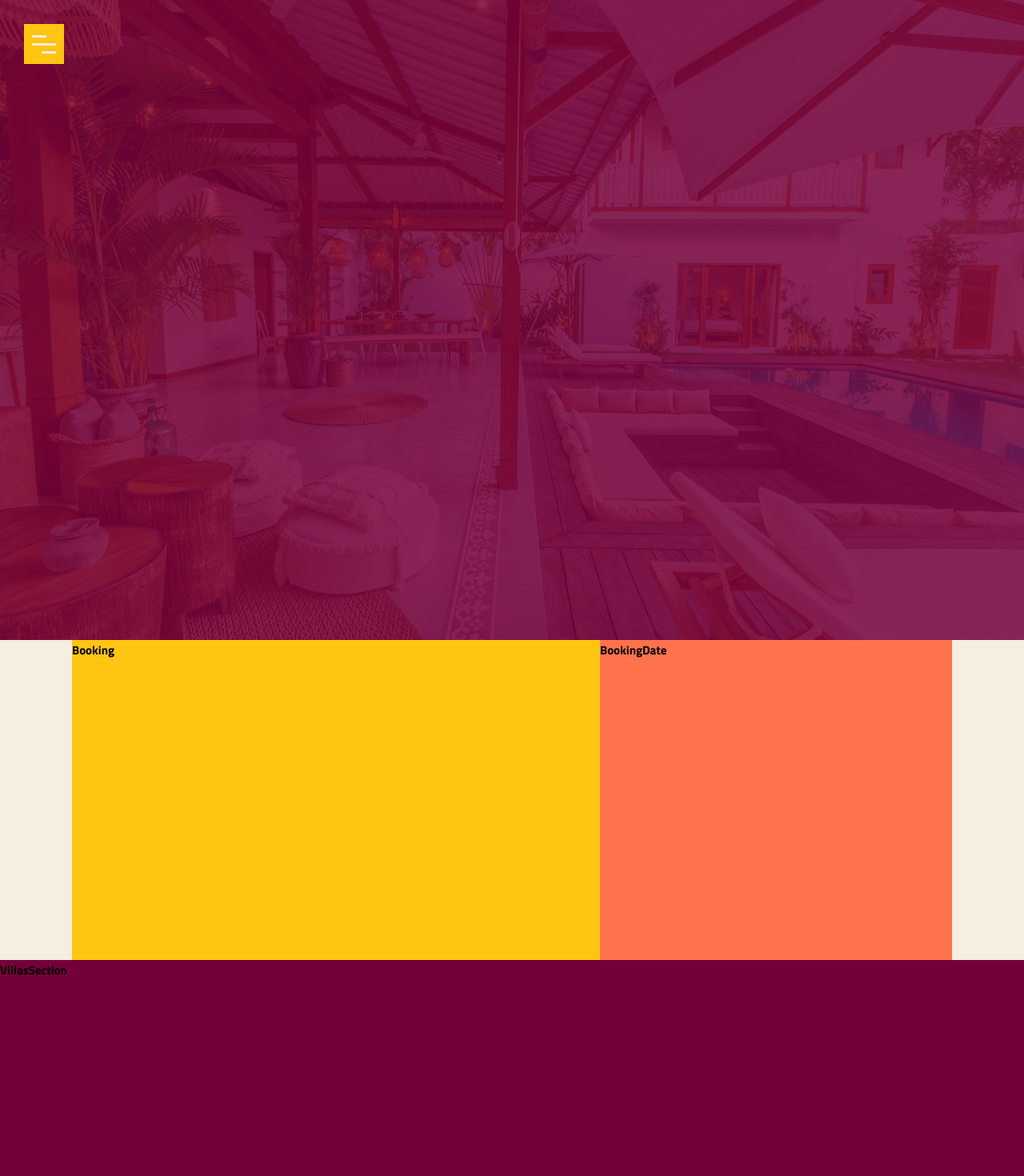
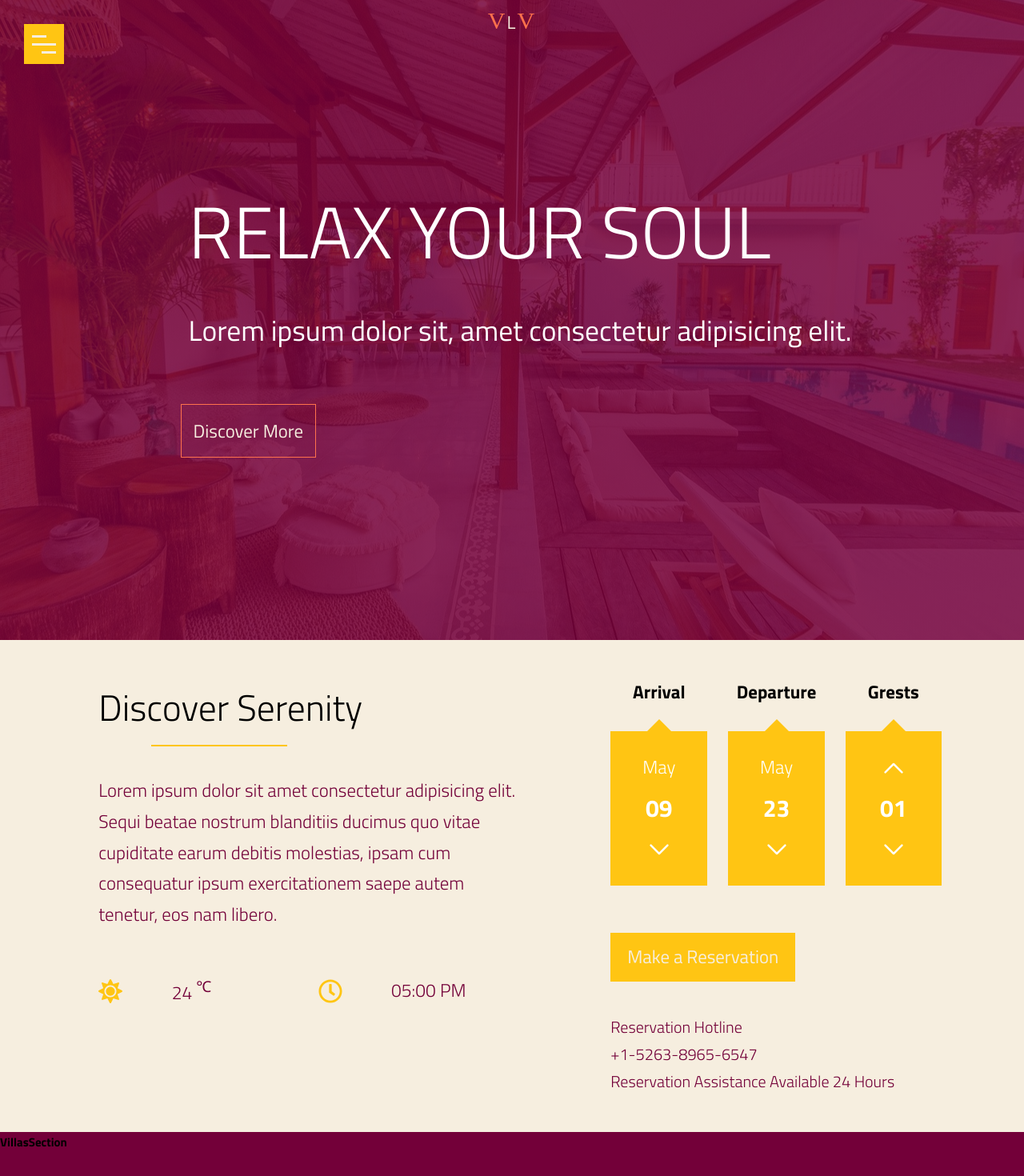
Before and after one commit to claudiobelempb/project-vlv-website, a Next.js app: page / in a window 1280 px wide. Shown: the top 1470 px of the page at 80% size. Built offline with nearby package versions, Linux system fonts and the light colour scheme.

Commit message:
booking, booking-date

```diff
--- a/src/app/globals.css
+++ b/src/app/globals.css
@@ -38,12 +38,23 @@
 
   /*Custom Font Size*/
   --fsd-xl: calc(2rem + 2vw);
-  --fsd-md: calc(1rem + 1vw);
+  --fsd-large: calc(4rem + 4vw);
+  --fsd-medium: calc(2rem + 2vw);
+  --fsd-small: calc(0.5rem + 1vw);
+  --fsd-smallx1: calc(1rem + 2vw);
+  --fsd-smallx2: calc(2.5rem + 1.5vw);
+  --fsd-xx: calc(4rem + 4vw);
   --fsd-mdx: calc(1.5rem + 0.5vw);
   --fsd-sm: calc(0.5rem + 1vw);
+  --lg: calc(2rem + 2vw);
+  --lgx2: calc(4rem + 4vw);
+  --md: calc(1rem + 1vw);
+  --sm: calc(0.5rem + 1vw);
 
   /*Custom Padding*/
   --ps-xl: 8vh 3vw;
+  --px2: 2vh 2vw 6vw calc(2rem + 2vw);
+  --pdx1: calc(1rem + 2vw);
 }
 
 body {
@@ -56,12 +67,12 @@ a:link,
 a:visited {
   color: var(--gray-500);
   text-decoration: none;
-  font-size: var(--fsd-sm);
+  font-size: var(--md);
 }
 
 p {
   color: white;
-  font-size: var(--fsd-md);
+  font-size: var(--md);
   font-weight: 300;
 }
 
@@ -77,3 +88,10 @@ button {
   opacity: 0.6;
   cursor: not-allowed;
 }
+
+@media screen and (max-width: 1000px) {
+  a:link,
+  a:visited {
+    font-size: var(--sm);
+  }
+}
--- a/src/app/page.module.css
+++ b/src/app/page.module.css
@@ -11,7 +11,7 @@
   grid-template-rows: 100vh repeat(8, min-content);
 }
 
-#header_content {
+#header_container {
   background-color: var(--red-500);
   grid-column: container-start / container-end;
   background: linear-gradient(var(--red-600), var(--red-600)),
@@ -19,17 +19,183 @@
   background-repeat: no-repeat;
   background-position: center;
   background-size: cover;
+
+  & .header_logo_content {
+    display: grid;
+    grid-template-columns: 1fr minmax(30rem, 1fr) 1fr;
+    grid-template-rows: min-content;
+    height: 90%;
+    justify-items: center;
+    & .header_logo_link {
+      grid-column: 2 / 3;
+      letter-spacing: 0.2rem;
+
+      & span {
+        color: var(--orange-500);
+        font-size: 3rem;
+        font-family: 'Times New Roman', Times, serif;
+      }
+    }
+  }
+
+  & .header_content {
+    grid-column: 1 / -1;
+    align-self: center;
+    & .header_title {
+      font-size: var(--fsd-xx);
+      font-weight: 300;
+      color: white;
+      text-transform: uppercase;
+      padding: 0 2rem 0 var(--fsd-xl);
+    }
+    & .header_paragraph {
+      font-size: var(--fsd-smallx1);
+      font-weight: 500;
+      padding: var(--px2);
+    }
+    & .header_link:link,
+    & .header_link:visited {
+      position: relative;
+      margin-left: var(--pdx1);
+      padding: 1.5rem;
+      border: 1px solid var(--orange-500);
+      z-index: 1;
+    }
+
+    & .header_link:link::before,
+    & .header_link:visited::before {
+      content: '';
+      position: absolute;
+      top: 0;
+      left: 0;
+      height: 100%;
+      width: 100%;
+      background-color: var(--orange-500);
+      transform: scaleX(0);
+      transition: transform 0.45s cubic-bezier(1, 0, 0, 1);
+      z-index: -1;
+    }
+
+    & .header_link:hover::before,
+    & .header_link:active::before {
+      transform: scaleX(1);
+    }
+
+    @media screen and (max-width: 600px) {
+      & .header_paragraph {
+        font-size: 2rem;
+      }
+    }
+  }
 }
 
 #booking_content {
-  background-color: var(--yellow-500);
   grid-column: center-start / col-end 6;
+  padding: var(--lg);
+
+  display: grid;
+  grid-template-rows: repeat(3, max-content);
+  gap: 2vh;
+
+  & .booking_title {
+    font-size: var(--lg);
+    padding: 0 2rem 1rem;
+    font-weight: 300;
+    position: relative;
+
+    &::after {
+      content: '';
+      position: absolute;
+      left: 15%;
+      bottom: 0;
+      height: 0.2rem;
+      width: 30%;
+      background-color: var(--yellow-500);
+    }
+  }
+
+  & .booking_paragraph {
+    padding: 2rem;
+    color: var(--red-500);
+  }
+  & .booking_icons_content {
+    display: grid;
+    grid-template-columns: repeat(2, 1fr);
+
+    margin-left: 2rem;
+    & .booking_icons_content__weather,
+    & .booking_icons_content__time {
+      /* display: flex;
+      align-items: center;
+      gap: 1rem; */
+      display: grid;
+      grid-template-columns: 0.5fr 1fr;
+      grid-template-rows: 10vh;
+      align-items: center;
+      justify-items: flex-start;
+
+      & svg {
+        width: 3rem;
+        height: 3rem;
+        color: var(--yellow-500);
+      }
+
+      & p {
+        color: var(--red-500);
+      }
+    }
+  }
 }
 
-#booking_date_content {
-  background-color: var(--orange-500);
+#booking_date_container {
   grid-column: col-start 7 / center-end;
-  height: 400px;
+  padding: var(--lg);
+
+  display: grid;
+  grid-template-rows: repeat(2, 1fr);
+  /* background-color: var(--red-400); */
+
+  & .booking_date_content {
+    display: grid;
+    grid-template-columns: repeat(3, 1fr);
+    column-gap: 2vw;
+    place-items: center;
+  }
+
+  & .booking_date_contact {
+    height: 100%;
+    display: flex;
+    flex-direction: column;
+    align-items: flex-start;
+    justify-content: flex-end;
+
+    & a:link,
+    & a:visited {
+      padding: 1rem 2rem;
+      background-color: var(--yellow-500);
+      transition: all var(--duration) ease-in-out;
+      border: 0.1rem transparent solid;
+    }
+
+    & a:hover,
+    & a:active {
+      color: var(--yellow-500);
+      transition: all var(--duration) ease-in-out;
+      background-color: white;
+      border: 0.1rem var(--yellow-500) solid;
+    }
+
+    & p:first-of-type {
+      margin-top: 4rem;
+    }
+
+    & p:first-of-type,
+    & p:nth-of-type(2),
+    & p:nth-of-type(3) {
+      color: var(--red-500);
+      font-size: 2rem;
+    }
+  }
 }
 
 #villas_content {
--- a/src/app/page.tsx
+++ b/src/app/page.tsx
@@ -1,19 +1,64 @@
+import { CardDate } from '@/components/CardDate';
 import { NavBar } from '@/components/NavBar';
+import Link from 'next/link';
+import { FaRegClock, FaSun } from 'react-icons/fa';
 import styles from './page.module.css';
 
 export default function Home() {
   return (
     <main id={styles.main_container}>
-      <header id={styles.header_content}>
+      <header id={styles.header_container}>
         <NavBar />
+        <div className={`${styles.header_logo_content}`}>
+          <Link href={'#'} className={`${styles.header_logo_link}`}>
+            <span>V</span>L<span>V</span>
+          </Link>
+          <div className={`${styles.header_content}`}>
+            <h1 className={`${styles.header_title}`}>Relax Your SouL</h1>
+            <p className={`${styles.header_paragraph}`}>
+              Lorem ipsum dolor sit, amet consectetur adipisicing elit.
+            </p>
+            <Link href={'#'} className={`${styles.header_link}`}>
+              Discover More
+            </Link>
+          </div>
+        </div>
       </header>
 
       <section id={styles.booking_content}>
-        <h1>Booking</h1>
+        <h2 className={styles.booking_title}>Discover Serenity</h2>
+        <p className={styles.booking_paragraph}>
+          Lorem ipsum dolor sit amet consectetur adipisicing elit. Sequi beatae
+          nostrum blanditiis ducimus quo vitae cupiditate earum debitis
+          molestias, ipsam cum consequatur ipsum exercitationem saepe autem
+          tenetur, eos nam libero.
+        </p>
+        <div className={styles.booking_icons_content}>
+          <div className={styles.booking_icons_content__weather}>
+            <FaSun />
+            <p>
+              24 <sup>&#8451;</sup>
+            </p>
+          </div>
+          <div className={styles.booking_icons_content__time}>
+            <FaRegClock />
+            <p>05:00 PM</p>
+          </div>
+        </div>
       </section>
 
-      <section id={styles.booking_date_content}>
-        <h1>BookingDate</h1>
+      <section id={styles.booking_date_container}>
+        <div className={styles.booking_date_content}>
+          <CardDate title='Arrival' month='May' day='09' />
+          <CardDate title='Departure' month='May' day='23' />
+          <CardDate title='Grests' month='May' day='01' before />
+        </div>
+        <div className={styles.booking_date_contact}>
+          <Link href={'#'}>Make a Reservation</Link>
+          <p>Reservation Hotline</p>
+          <p>+1-5263-8965-6547</p>
+          <p>Reservation Assistance Available 24 Hours</p>
+        </div>
       </section>
 
       <section id={styles.villas_content}>
--- /dev/null
+++ b/src/components/CardDate/CardDate.module.css
@@ -0,0 +1,51 @@
+.card_container {
+  & h5 {
+    font-size: calc(1rem + 1vw);
+    text-align: center;
+    margin-bottom: 3rem;
+  }
+  .card_content {
+    background-color: var(--yellow-500);
+    padding: 2rem 4rem;
+    position: relative;
+
+    display: grid;
+    grid-template-rows: repeat(3, 1fr);
+    place-items: center;
+    position: relative;
+
+    & svg {
+      width: 4rem;
+      height: 4rem;
+      color: white;
+    }
+
+    & p:nth-of-type(2) {
+      font-size: 3rem;
+      font-weight: 700;
+    }
+
+    & .card_p {
+      font-size: 3rem;
+      font-weight: 700;
+    }
+
+    &::before {
+      content: '';
+      position: absolute;
+      bottom: 100%;
+      left: 50%;
+      margin-left: -1.5rem;
+      border-width: 1.5rem;
+      border-style: solid;
+      border-color: transparent transparent var(--yellow-500);
+
+      /*width: 1.5rem;
+      background-color: var(--yellow-500);
+      height: 1.5rem;
+      top: -8px;
+      transform: rotate(135deg);
+      z-index: -1;*/
+    }
+  }
+}
--- /dev/null
+++ b/src/components/CardDate/index.tsx
@@ -0,0 +1,29 @@
+import { ComponentProps } from 'react';
+import { GoChevronDown, GoChevronUp } from 'react-icons/go';
+import styles from './CardDate.module.css';
+
+type CardDateProps = {
+  title: string;
+  month: string;
+  day: string;
+  before?: boolean;
+} & ComponentProps<'div'>;
+
+export const CardDate: React.FC<CardDateProps> = ({
+  title,
+  day,
+  month,
+  before,
+  ...props
+}) => {
+  return (
+    <div className={`${styles.card_container}`}>
+      <h5>{title}</h5>
+      <div className={`${styles.card_content}`}>
+        {before ? <GoChevronUp /> : <p>{month}</p>}
+        <p className={`${styles.card_p}`}>{day}</p>
+        <GoChevronDown />
+      </div>
+    </div>
+  );
+};
--- a/src/components/NavBar/NavBar.module.css
+++ b/src/components/NavBar/NavBar.module.css
@@ -115,6 +115,20 @@
     top: 1rem;
     right: 0;
   }
+
+  animation: container-nav 2s;
+}
+
+@keyframes container-nav {
+  0% {
+    transform: translateX(150rem) rotate(1800deg);
+    opacity: 0;
+  }
+
+  100% {
+    transform: translateX(0) rotate(0);
+    opacity: 1;
+  }
 }
 
 .nav_menu_container {
```
